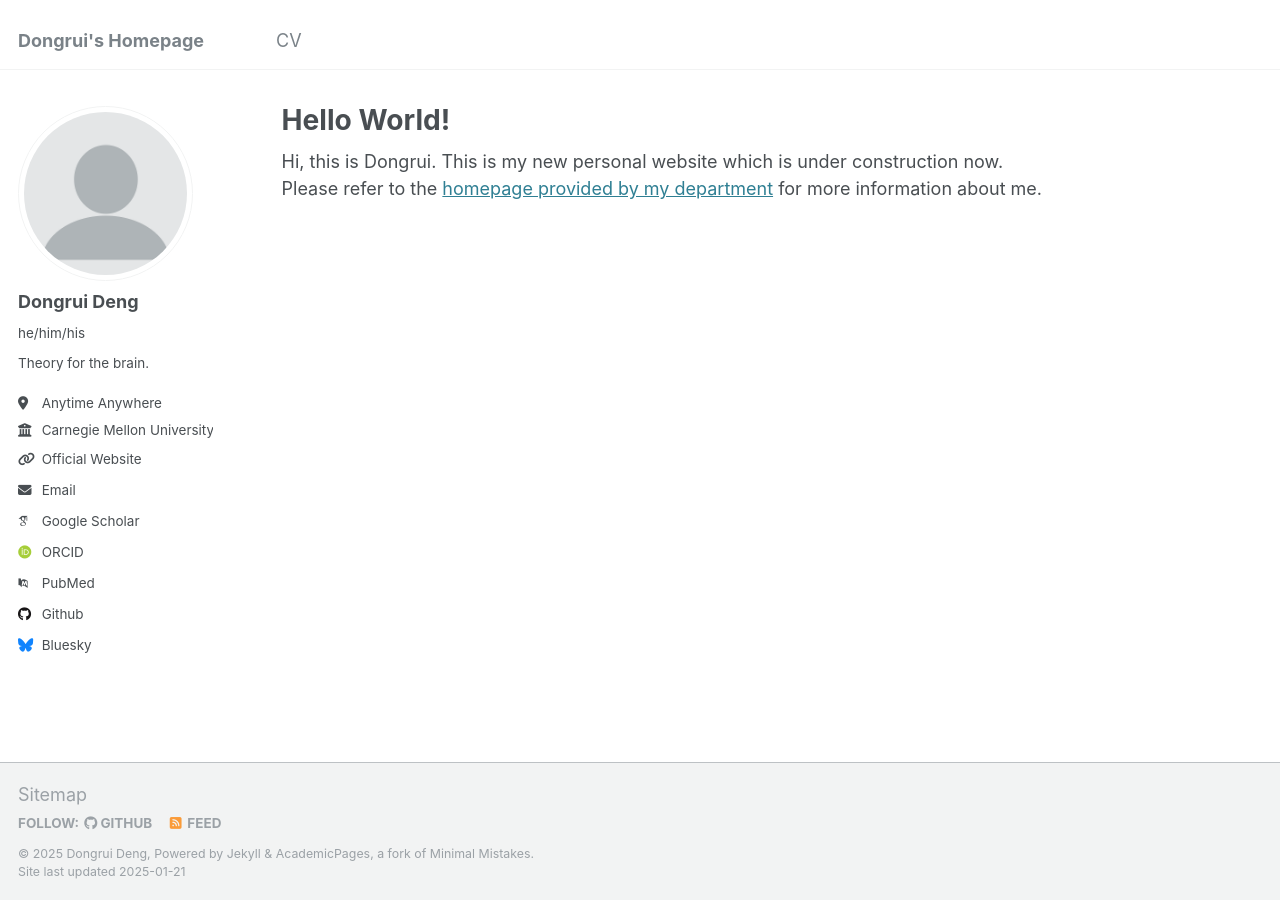
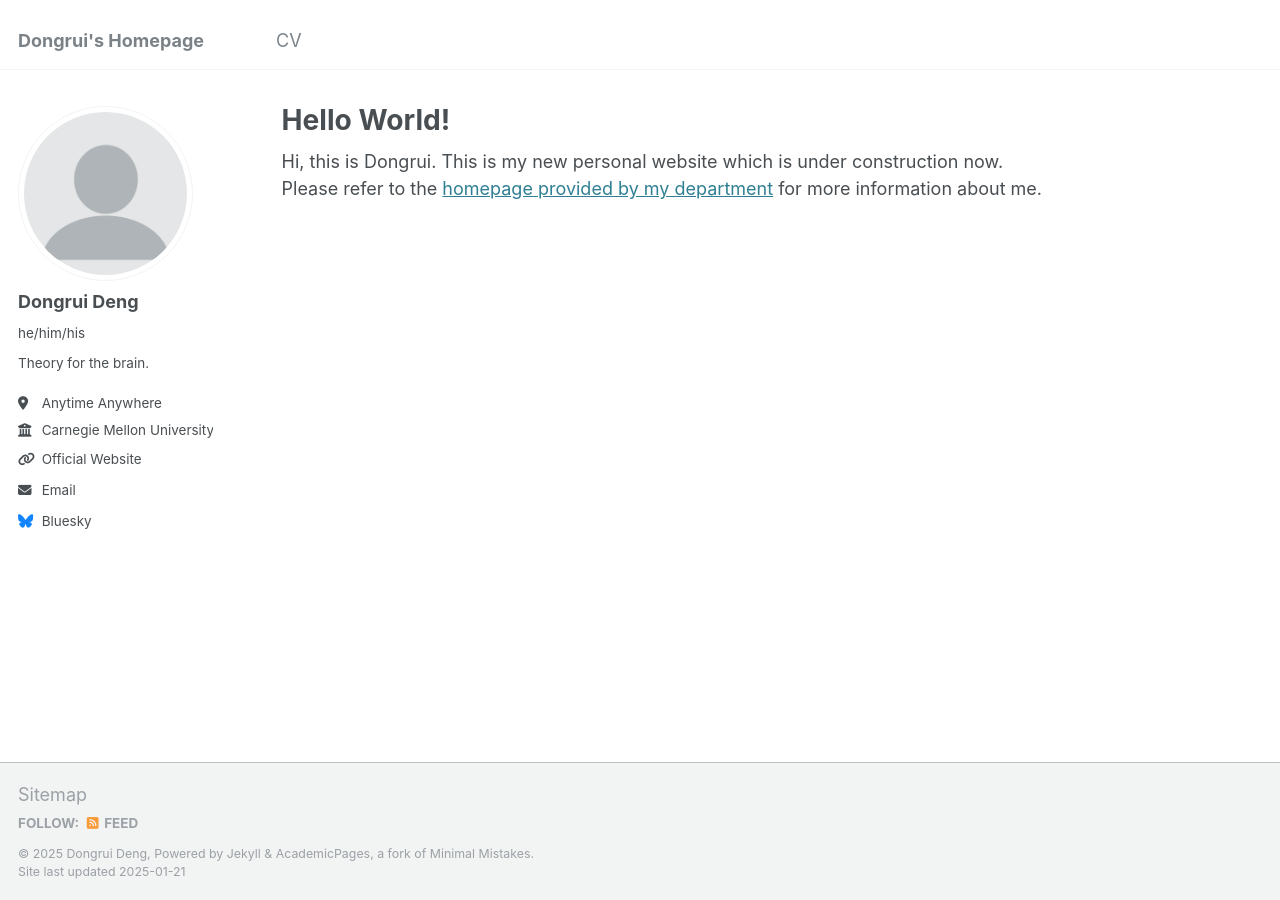
Before and after one commit to dongruid/dongruid.github.io, a Jekyll site: the page built from _pages/about.md, in a window 1280 px wide. Built offline with Jekyll 4.4.1, drawn with Linux system fonts in a browser that asks for light colours; some web fonts are replaced; some of the changed lines change nothing that is shown.

Commit message:
Update _config.yml

```diff
--- a/_config.yml
+++ b/_config.yml
@@ -24,11 +24,11 @@
 
   # Academic websites
   arxiv            : # URL - Update with the correct link to your profile
-  googlescholar    : "https://scholar.google.com"
+  googlescholar    : # "https://scholar.google.com"
   impactstory      : # URL
-  orcid            : "http://orcid.org/yourorcidurl"
+  orcid            : # "http://orcid.org"
   semantic         : # URL
-  pubmed           : "https://www.ncbi.nlm.nih.gov/pubmed/?term=john+snow"
+  pubmed           : # "https://www.ncbi.nlm.nih.gov/pubmed"
   researchgate     : # URL
   scopus           : # URL
 
@@ -36,7 +36,7 @@
   bitbucket        : # Username - Update with your username on the site
   codepen          : # Username
   dribbble         : # Username
-  github           : "dongruid"
+  github           : # "dongruid"
   kaggle           : # Username
   stackoverflow    : # User number or user number and name (i.e., use "1" or "1/jeff-atwood")
 
```
